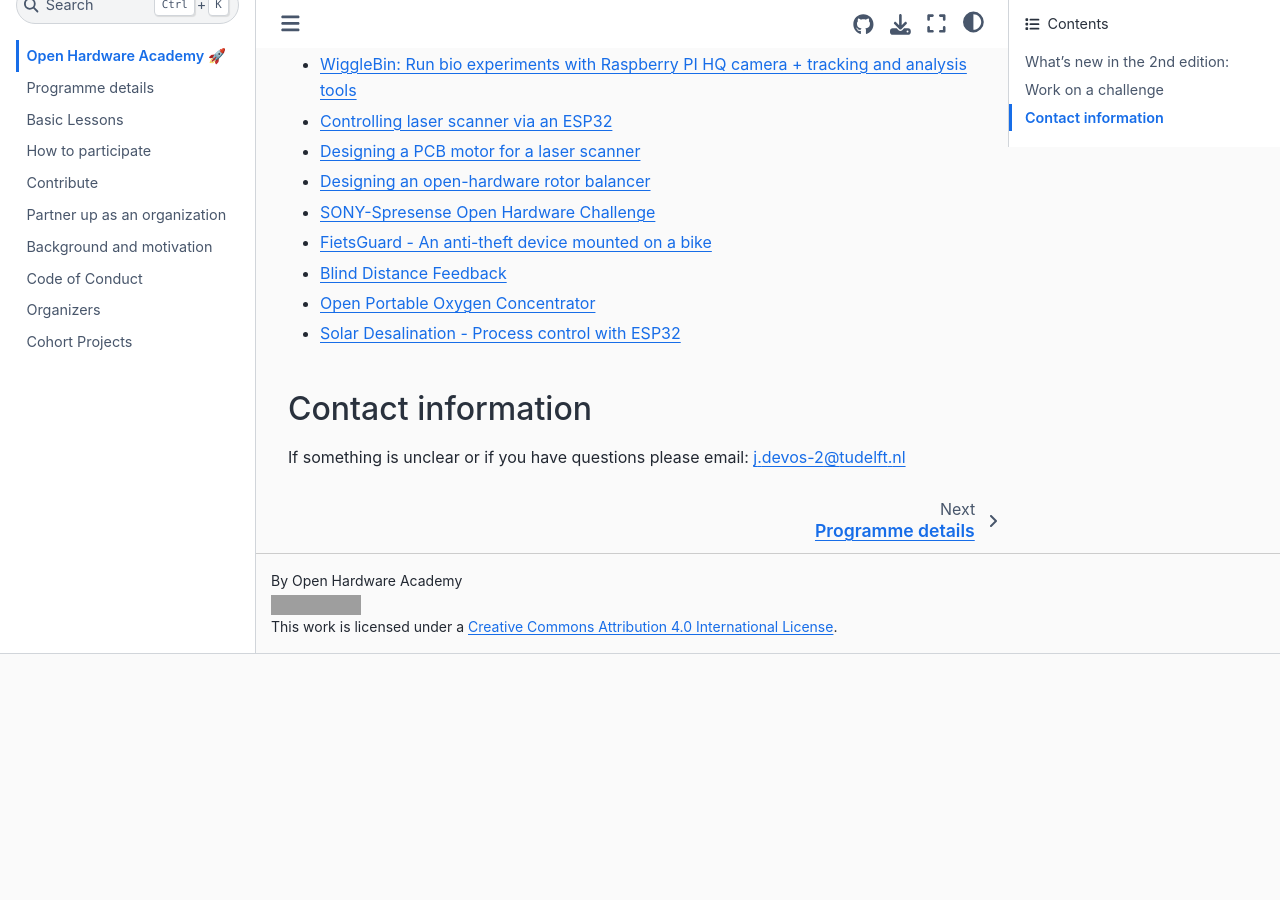
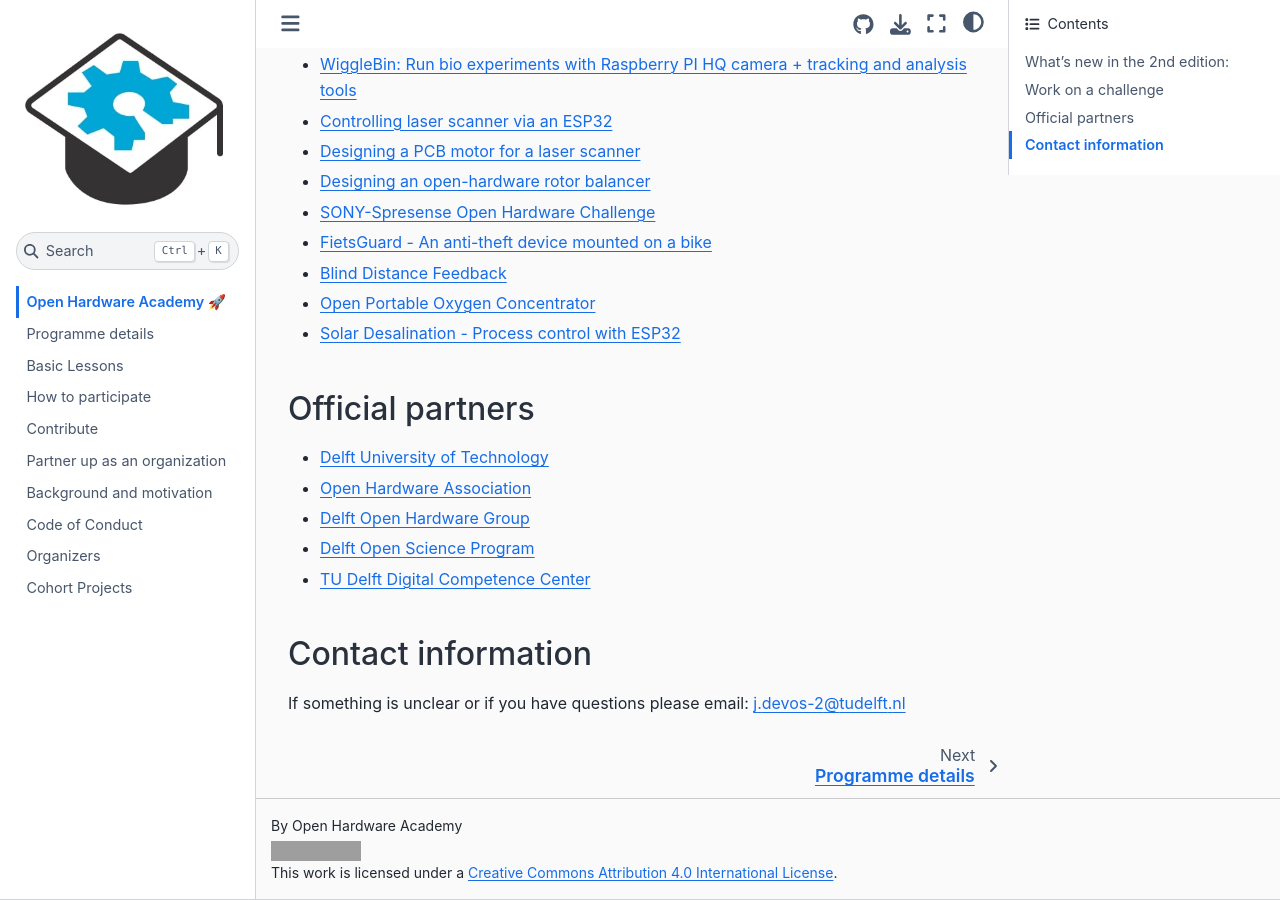
Before and after one commit to delftopenhardware/openhardware.academy, a Jupyter Book: the page built from docs/01_Welcome.md, in a window 1280 px wide and 900 px high, scrolled down 1509 px. Built offline with Jupyter Book 1.0.4 settings and Sphinx 7.4.7 and the Sphinx Book theme 1.1.4, drawn with Linux system fonts in a browser that asks for light colours; before the commit the page ends 2163 px from its top, so only the background shows below that; grey boxes are pictures that could not be loaded.

Commit message:
Update 01_Welcome.md

```diff
--- a/docs/01_Welcome.md
+++ b/docs/01_Welcome.md
@@ -63,6 +63,13 @@
 - [Open Portable Oxygen Concentrator](https://docs.google.com/document/d/1T4MBivtxJhPzLVNghta2LZFzyGVJjabVt649_a6LaYs/edit)
 - [Solar Desalination - Process control with ESP32](https://docs.google.com/document/d/1hjMLiujZHO4uaf1BWmtY5O3Y-EC3x7oOxGmgZHRAPNE/edit)
 
+## Official partners
+- [Delft University of Technology](https://www.tudelft.nl/)
+- [Open Hardware Association](https://www.oshwa.org/)
+- [Delft Open Hardware Group](https://www.tudelft.nl/open-hardware)
+- [Delft Open Science Program](https://www.tudelft.nl/en/open-science)
+- [TU Delft Digital Competence Center](https://www.tudelft.nl/library/library-voor-onderzoekers/library-voor-onderzoekers/onderzoek-starten/dcc)
+
 ## Contact information
 
 If something is unclear or if you have questions please email: j.devos-2@tudelft.nl
```
